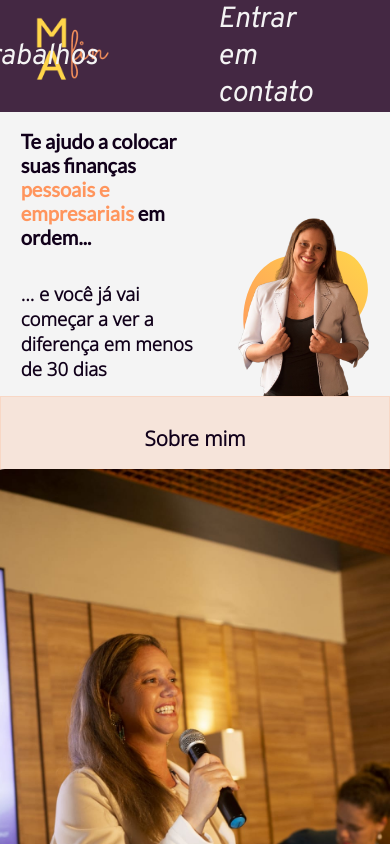
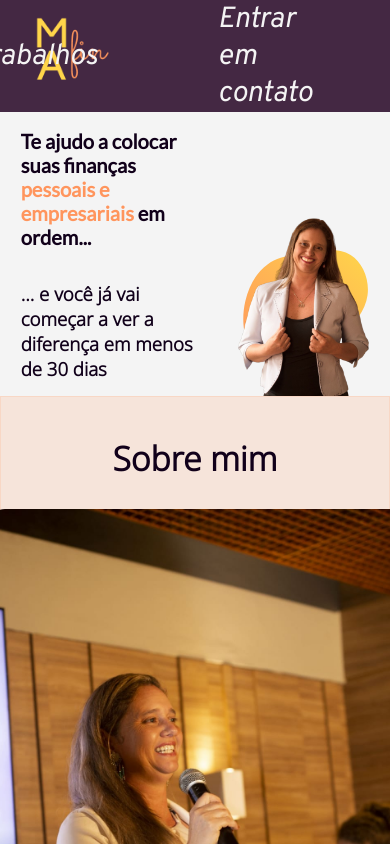
Before and after one commit to yannidilly/MAfin, a React (Create React App) app: page / in a window 390 px wide. Shown: the top 844 px of the page. Built offline with nearby package versions, Linux system fonts and the light colour scheme.

Commit message:
corrige proporção responsiva do elemento h2 da about-section

```diff
--- a/src/styles/pages/Home.css
+++ b/src/styles/pages/Home.css
@@ -35,7 +35,7 @@
 }
 
 .about-section h2 {
-  font-size: calc(2vw + 1.5vh);
+  font-size: calc(4vh - 0.1vw);
   text-align: center;
 }
 
```
